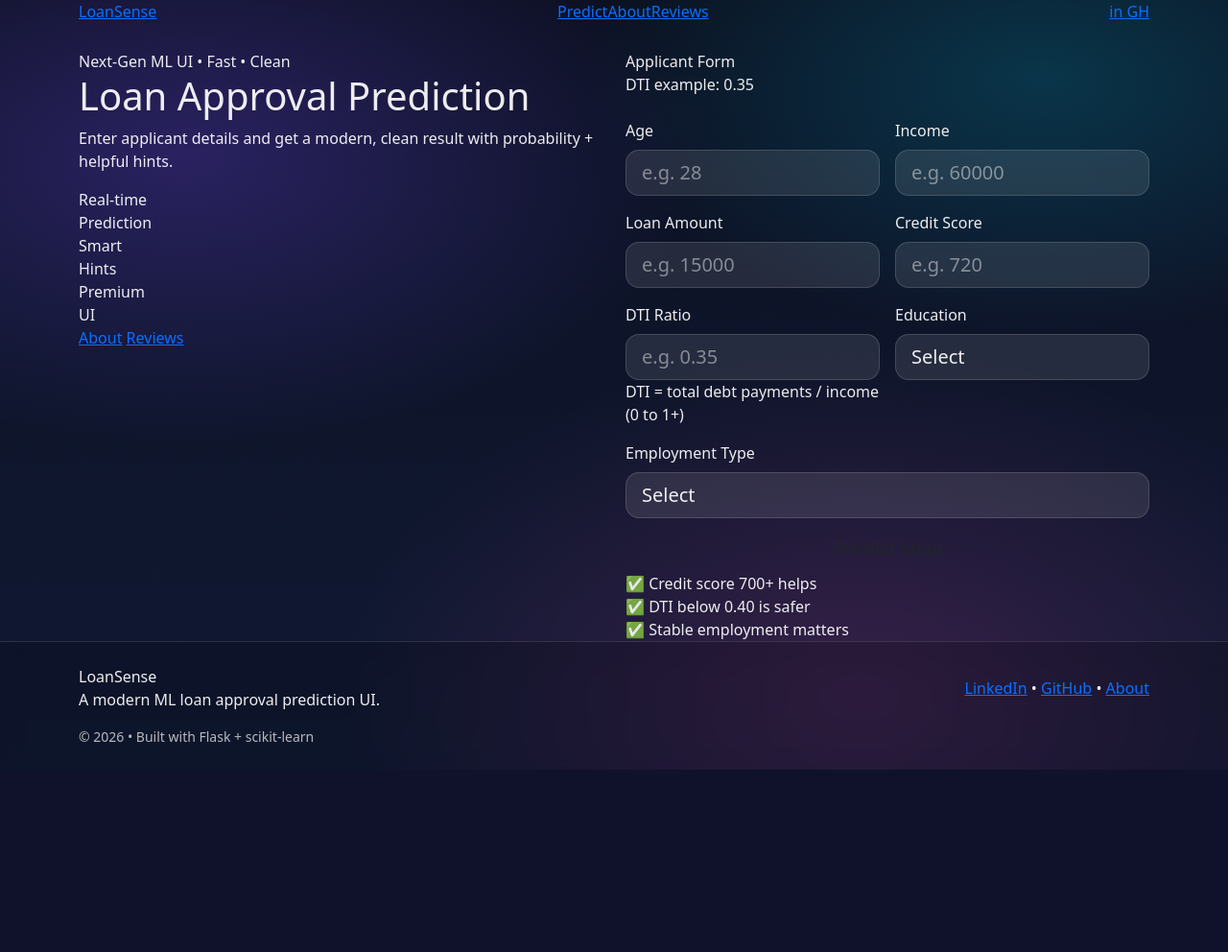
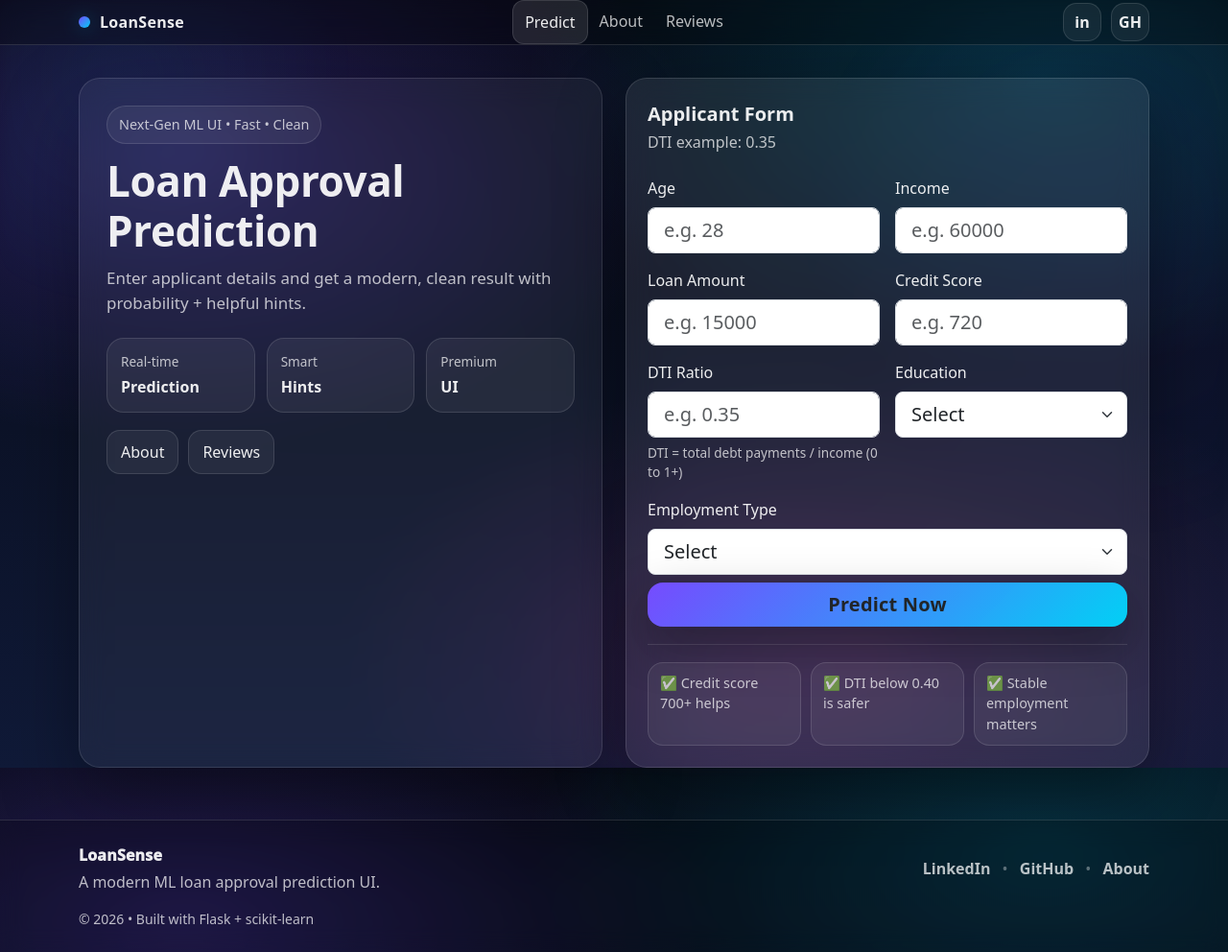
Before and after one commit to Bhavy123321/M.L---Project, a Flask app: page / in a window 1280 px wide. Shown: the whole page at 96% size. Before the commit the page ends 802 px from the top, so only its background shows below. Run offline with Flask 3, Linux system fonts and the light colour scheme; parts of the project's set-up code (start-up, migrations or seed data) failed here and were passed over.

Commit message:
Update style.css

```diff
--- a/static/css/style.css
+++ b/static/css/style.css
@@ -1,94 +1,271 @@
 :root{
+  --bg0:#070A14;
   --bg1:#0b1020;
-  --bg2:#111a35;
-  --glass: rgba(255,255,255,0.08);
-  --text: rgba(255,255,255,0.92);
-  --muted: rgba(255,255,255,0.70);
-  --line: rgba(255,255,255,0.12);
+  --bg2:#101a38;
+  --card: rgba(255,255,255,.08);
+  --line: rgba(255,255,255,.12);
+  --text: rgba(255,255,255,.92);
+  --soft: rgba(255,255,255,.72);
+  --glow1: rgba(118,75,255,1);
+  --glow2: rgba(0,217,255,.95);
 }
 
+*{ box-sizing:border-box; }
+html, body{ height:100%; }
 body{
-  min-height: 100vh;
-  color: var(--text);
-  background:
-    radial-gradient(900px 500px at 15% 20%, rgba(118,75,255,0.28), transparent 60%),
-    radial-gradient(800px 450px at 85% 10%, rgba(0,217,255,0.18), transparent 60%),
-    radial-gradient(900px 600px at 70% 90%, rgba(255,72,190,0.16), transparent 60%),
-    linear-gradient(180deg, var(--bg1), var(--bg2));
+  margin:0;
+  color:var(--text);
+  font-family: ui-sans-serif, system-ui, -apple-system, Segoe UI, Roboto, Arial;
+  background: radial-gradient(900px 500px at 15% 20%, rgba(118,75,255,.26), transparent 60%),
+              radial-gradient(900px 500px at 85% 10%, rgba(0,217,255,.18), transparent 60%),
+              radial-gradient(900px 500px at 70% 85%, rgba(255,72,190,.14), transparent 60%),
+              linear-gradient(180deg, var(--bg0), var(--bg2));
+  overflow-x:hidden;
 }
 
-.navbar{
-  background: rgba(0,0,0,0.25);
-  border-bottom: 1px solid var(--line);
-  backdrop-filter: blur(10px);
+.text-soft{ color:var(--soft); }
+
+.bg-orbs{
+  position:fixed; inset:0; pointer-events:none; opacity:.25;
+  background:
+    radial-gradient(420px 420px at 10% 10%, rgba(0,217,255,.22), transparent 60%),
+    radial-gradient(520px 520px at 90% 30%, rgba(118,75,255,.24), transparent 65%),
+    radial-gradient(460px 460px at 60% 90%, rgba(255,72,190,.16), transparent 60%);
+  filter: blur(8px);
 }
 
-.page{ padding: 28px 0 0; }
-.hero{ padding: 40px 0 50px; }
-.text-soft{ color: var(--muted); }
+.page{ min-height: calc(100vh - 150px); }
 
-.glass{
-  background: var(--glass);
-  border: 1px solid var(--line);
-  box-shadow: 0 20px 60px rgba(0,0,0,0.35);
-  border-radius: 20px;
+.topbar{
+  position:sticky; top:0; z-index:50;
+  background: rgba(0,0,0,.25);
+  border-bottom:1px solid var(--line);
+  backdrop-filter: blur(12px);
+}
+
+.brand{
+  display:flex; align-items:center; gap:10px;
+  color:var(--text); text-decoration:none; font-weight:800; letter-spacing:.3px;
+}
+.brandDot{
+  width:12px; height:12px; border-radius:999px;
+  background: linear-gradient(135deg, var(--glow1), var(--glow2));
+  box-shadow: 0 0 18px rgba(0,217,255,.25);
+}
+.navlinks a{
+  color: var(--soft);
+  text-decoration:none;
+  padding:10px 12px;
+  border-radius:12px;
+  transition:.18s ease;
+}
+.navlinks a:hover{ color:var(--text); background: rgba(255,255,255,.06); }
+.navlinks a.active{ color:var(--text); background: rgba(255,255,255,.10); border:1px solid var(--line); }
+
+.social{ display:flex; gap:10px; align-items:center; }
+.iconBtn{
+  width:40px; height:40px; border-radius:14px;
+  display:flex; align-items:center; justify-content:center;
+  text-decoration:none; color:var(--text);
+  border:1px solid var(--line);
+  background: rgba(255,255,255,.06);
+  transition:.18s ease;
+  font-weight:800;
+}
+.iconBtn:hover{ transform: translateY(-1px); background: rgba(255,255,255,.10); }
+
+.heroWrap{ padding: 34px 0 54px; }
+
+.heroCard{
+  height:100%;
+  padding: 28px;
+  border-radius: 22px;
+  border:1px solid var(--line);
+  background: rgba(255,255,255,.05);
+  box-shadow: 0 30px 80px rgba(0,0,0,.35);
   backdrop-filter: blur(14px);
 }
 
-.badge-glow{
-  display: inline-block;
+.pill{
+  display:inline-flex;
   padding: 8px 12px;
   border-radius: 999px;
-  background: rgba(255,255,255,0.10);
-  border: 1px solid rgba(255,255,255,0.12);
-  font-size: 0.85rem;
+  border:1px solid var(--line);
+  background: rgba(255,255,255,.06);
+  color: var(--soft);
+  font-size: .9rem;
 }
 
-.form-control, .form-select{
-  background: rgba(255,255,255,0.10) !important;
-  border: 1px solid rgba(255,255,255,0.14) !important;
-  color: var(--text) !important;
-  border-radius: 14px !important;
+.heroTitle{
+  margin-top: 12px;
+  font-weight: 900;
+  letter-spacing: -.4px;
+  font-size: clamp(28px, 4vw, 44px);
 }
 
-.form-control::placeholder{ color: rgba(255,255,255,0.45); }
-
-.btn-primary{
-  background: linear-gradient(135deg, rgba(118,75,255,1), rgba(0,217,255,0.9));
-  border: 0;
-  border-radius: 14px;
-  box-shadow: 0 14px 40px rgba(0,0,0,0.35);
+.heroText{
+  margin-top: 10px;
+  color: var(--soft);
+  font-size: 1.06rem;
+  line-height: 1.55;
+  max-width: 54ch;
 }
 
-.btn-outline-light{
+.miniStats{
+  display:grid;
+  grid-template-columns: repeat(3, 1fr);
+  gap: 12px;
+  margin-top: 22px;
+}
+.miniStat{
+  padding: 14px;
+  border-radius: 18px;
+  border:1px solid var(--line);
+  background: rgba(255,255,255,.06);
+}
+.miniTop{ color: var(--soft); font-size:.85rem; }
+.miniBig{ font-weight:900; margin-top:4px; }
+
+.quickLinks{ display:flex; gap:10px; margin-top: 18px; flex-wrap:wrap; }
+.qBtn{
+  padding: 10px 14px;
   border-radius: 14px;
-  border-color: rgba(255,255,255,0.35);
+  border:1px solid var(--line);
+  background: rgba(255,255,255,.06);
+  color: var(--text);
+  text-decoration:none;
+  transition:.18s ease;
+}
+.qBtn:hover{ transform: translateY(-1px); background: rgba(255,255,255,.10); }
+
+.glassCard{
+  height:100%;
+  padding: 22px;
+  border-radius: 22px;
+  border:1px solid var(--line);
+  background: var(--card);
+  box-shadow: 0 24px 70px rgba(0,0,0,.35);
+  backdrop-filter: blur(16px);
 }
 
-.soft-line{
-  border-top: 1px solid var(--line);
-  opacity: 1;
+.cardHead{ display:flex; align-items:center; justify-content:space-between; }
+.cardTitle{ font-weight:900; font-size: 1.25rem; }
+.cardSub{ color: var(--soft); margin-top: 2px; }
+
+.helpText{ color: var(--soft); font-size: .85rem; margin-top: 6px; }
+
+.btnGlow{
+  border:0;
+  border-radius: 16px;
+  background: linear-gradient(135deg, var(--glow1), var(--glow2));
+  box-shadow: 0 18px 50px rgba(0,0,0,.35);
+  font-weight: 900;
+  letter-spacing: .2px;
 }
+.btnGlow:hover{ filter: brightness(1.05); transform: translateY(-1px); }
+
+.divider{
+  height:1px;
+  background: var(--line);
+  margin: 18px 0;
+}
+
+.microTips{
+  display:grid;
+  grid-template-columns: repeat(3, 1fr);
+  gap: 10px;
+}
+.microTip{
+  padding: 10px 12px;
+  border-radius: 16px;
+  border:1px solid var(--line);
+  background: rgba(255,255,255,.06);
+  color: var(--soft);
+  font-size: .9rem;
+}
+
+.resultTop{
+  display:flex; gap:16px;
+  align-items:flex-start;
+  justify-content: space-between;
+  flex-wrap:wrap;
+}
+.resultTitle{ font-weight: 1000; letter-spacing: -.3px; }
+
+.resultBtns{ display:flex; gap:10px; flex-wrap:wrap; }
+
+.grid2{
+  display:grid;
+  grid-template-columns: repeat(2, 1fr);
+  gap: 12px;
+}
+.kv{
+  padding: 14px;
+  border-radius: 18px;
+  border:1px solid var(--line);
+  background: rgba(255,255,255,.06);
+}
+.k{ color: var(--soft); font-size: .82rem; }
+.v{ font-weight: 900; margin-top: 5px; }
+.wide{ grid-column: 1 / -1; }
+
+.hintBox{
+  border-radius: 18px;
+  border:1px solid rgba(255, 214, 0, .25);
+  background: rgba(255, 214, 0, .08);
+  padding: 14px;
+}
+.hintTitle{ font-weight: 900; margin-bottom: 6px; }
+
+.steps{ display:flex; flex-direction:column; gap: 12px; }
+.step{ display:flex; gap:12px; align-items:flex-start; }
+.stepNum{
+  width:34px; height:34px; border-radius: 14px;
+  display:flex; align-items:center; justify-content:center;
+  border:1px solid var(--line);
+  background: rgba(255,255,255,.06);
+  font-weight: 900;
+}
+.stepTitle{ font-weight: 900; }
+
+.reviewGrid{
+  display:grid;
+  grid-template-columns: repeat(2, 1fr);
+  gap: 12px;
+}
+.reviewCard{
+  border:1px solid var(--line);
+  background: rgba(255,255,255,.06);
+  border-radius: 18px;
+  padding: 14px;
+}
+.reviewTop{
+  display:flex; justify-content:space-between; gap:10px; align-items:flex-start;
+}
+.reviewName{ font-weight: 900; }
+.reviewStars{ color: rgba(255, 214, 0, .95); font-size: 1.05rem; }
+.reviewMsg{ margin-top: 10px; color: var(--soft); }
+
+.linkBright{
+  color: rgba(0,217,255,.95);
+  text-decoration:none;
+  font-weight: 900;
+}
+.linkBright:hover{ text-decoration: underline; }
 
 .footer{
   border-top: 1px solid var(--line);
-  background: rgba(0,0,0,0.18);
-  backdrop-filter: blur(10px);
+  background: rgba(0,0,0,.20);
+  backdrop-filter: blur(12px);
 }
+.footTitle{ font-weight: 1000; letter-spacing: .2px; }
+.footSub{ color: var(--soft); margin-top: 4px; }
+.footLink{ color: var(--soft); text-decoration:none; font-weight: 800; }
+.footLink:hover{ color: var(--text); text-decoration: underline; }
+.sep{ color: rgba(255,255,255,.35); margin: 0 8px; }
 
-.kv{
-  padding: 12px 14px;
-  border-radius: 16px;
-  border: 1px solid var(--line);
-  background: rgba(255,255,255,0.06);
-  height: 100%;
+@media (max-width: 992px){
+  .microTips{ grid-template-columns: 1fr; }
+  .reviewGrid{ grid-template-columns: 1fr; }
+  .grid2{ grid-template-columns: 1fr; }
 }
-
-.kv .k{
-  font-size: .78rem;
-  color: var(--muted);
-}
-.kv .v{
-  font-size: 1.05rem;
-  font-weight: 700;
-}
```
